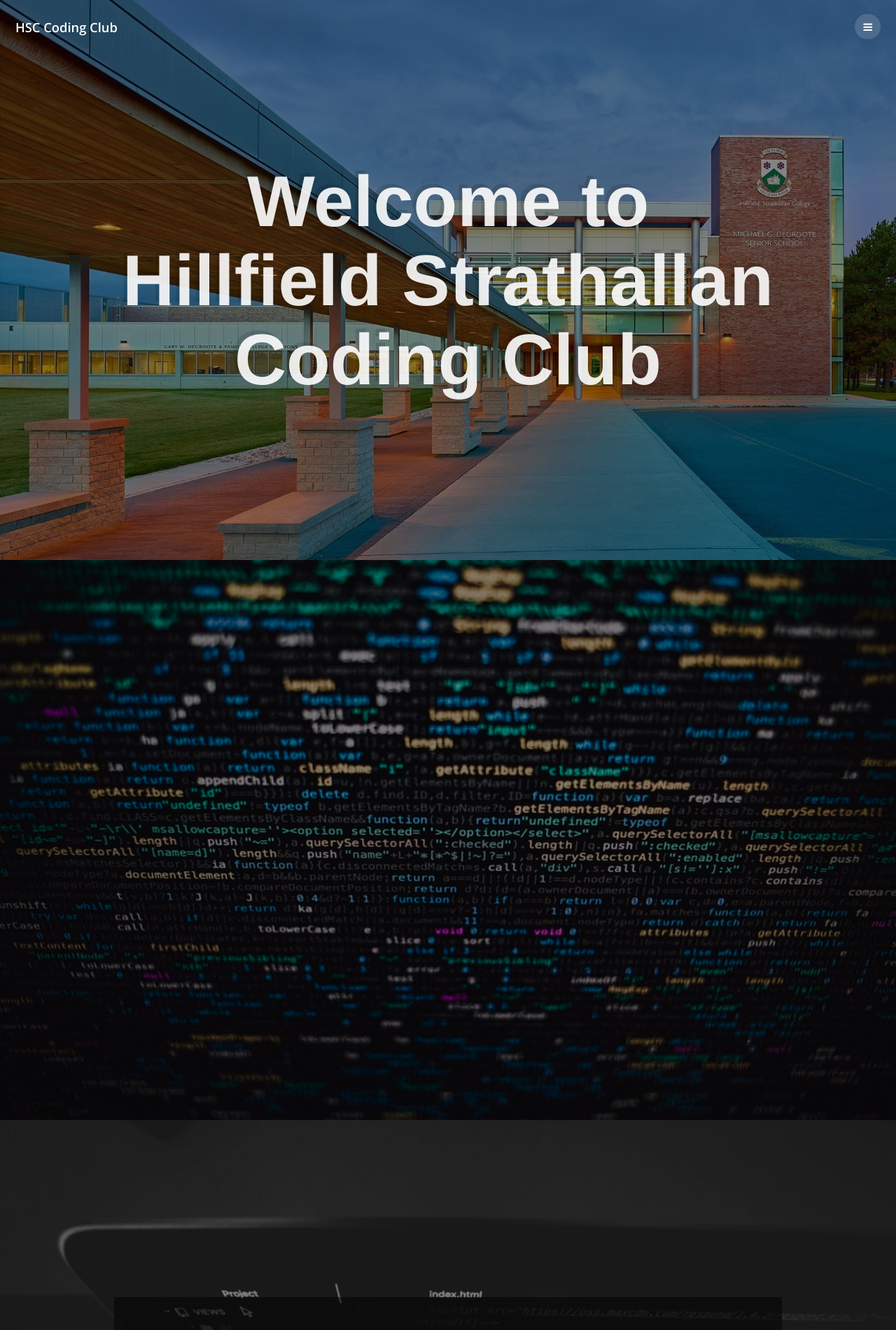
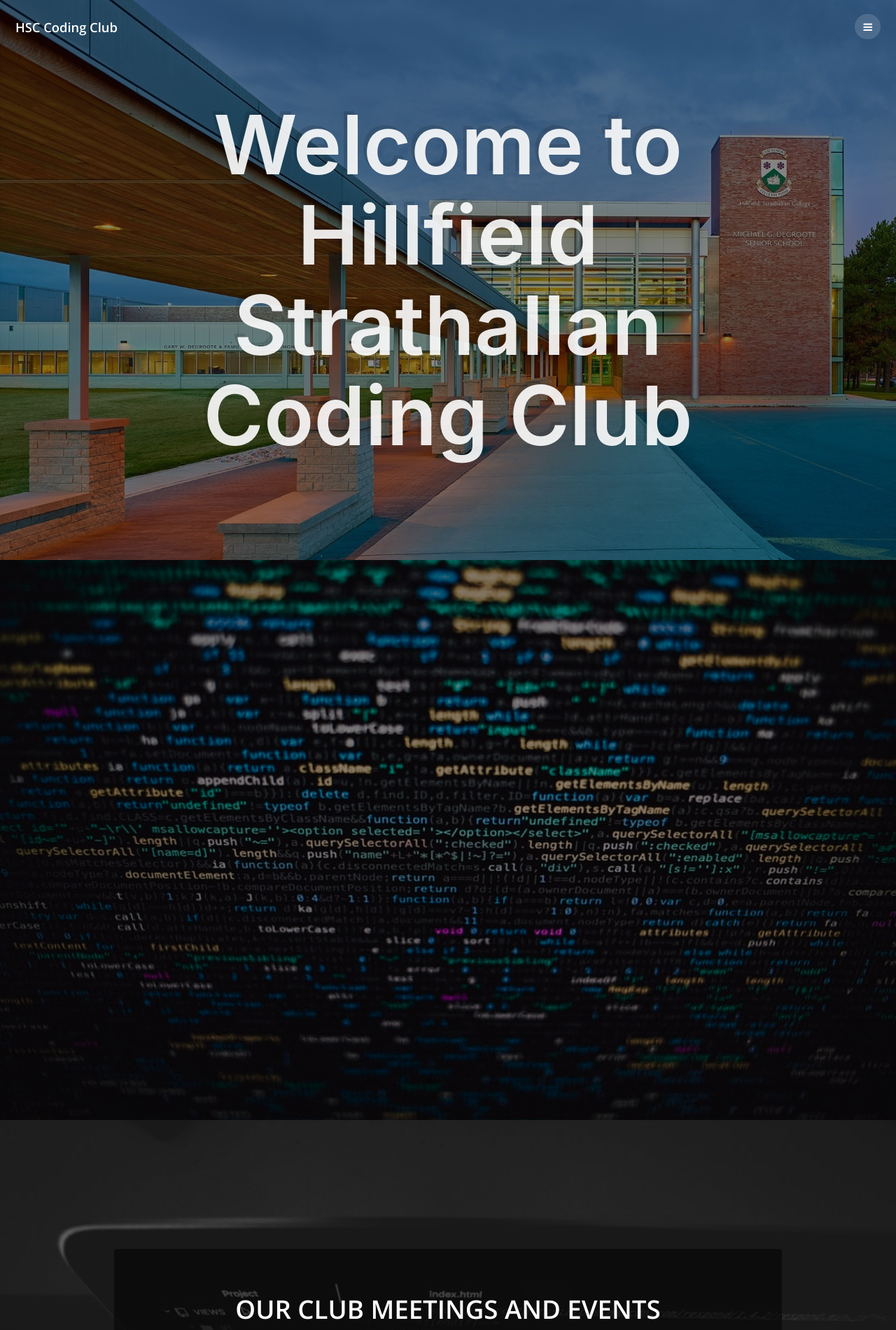
Before and after one commit to RC074/HSC-Code-Club, a plain HTML site: page index.html in a window 1280 px wide. Shown: the top 1900 px of the page at 70% size. Drawn offline with nearby package versions, Linux system fonts and the light colour scheme.

Commit message:
Update main.css

```diff
--- a/assets/css/main.css
+++ b/assets/css/main.css
@@ -1682,6 +1682,7 @@
 
 	p {
 		margin: 0 0 2em 0;
+		font-size: 28px;
 	}
 
 	h1, h2, h3, h4, h5, h6 {
@@ -1697,7 +1698,7 @@
 		}
 
 	h2 {
-		font-size: 1.75em;
+		font-size: 2.5em;
 	}
 
 	h3 {
@@ -3622,9 +3623,9 @@
 		}
 
 		#banner h1 {
-			font-size: 7em;
+			font-size: 8em;
 			line-height: 1.1;
-			font-family: "Helvetica Neue", cursive;
+			font-family: -apple-system, system-ui, BlinkMacSystemFont, "Segoe UI", Roboto, Ubuntu;
 			margin-bottom: .25em;
 			color: rgba(255, 255, 255, 0.897);
 			text-shadow: -5px -5px 0 rgba(0, 0, 0, 0.125);
@@ -3860,7 +3861,7 @@
 			}
 
 				#post h2 {
-					font-size: 1.5em;
+					font-size: 2em;
 				}
 
 		}
```
